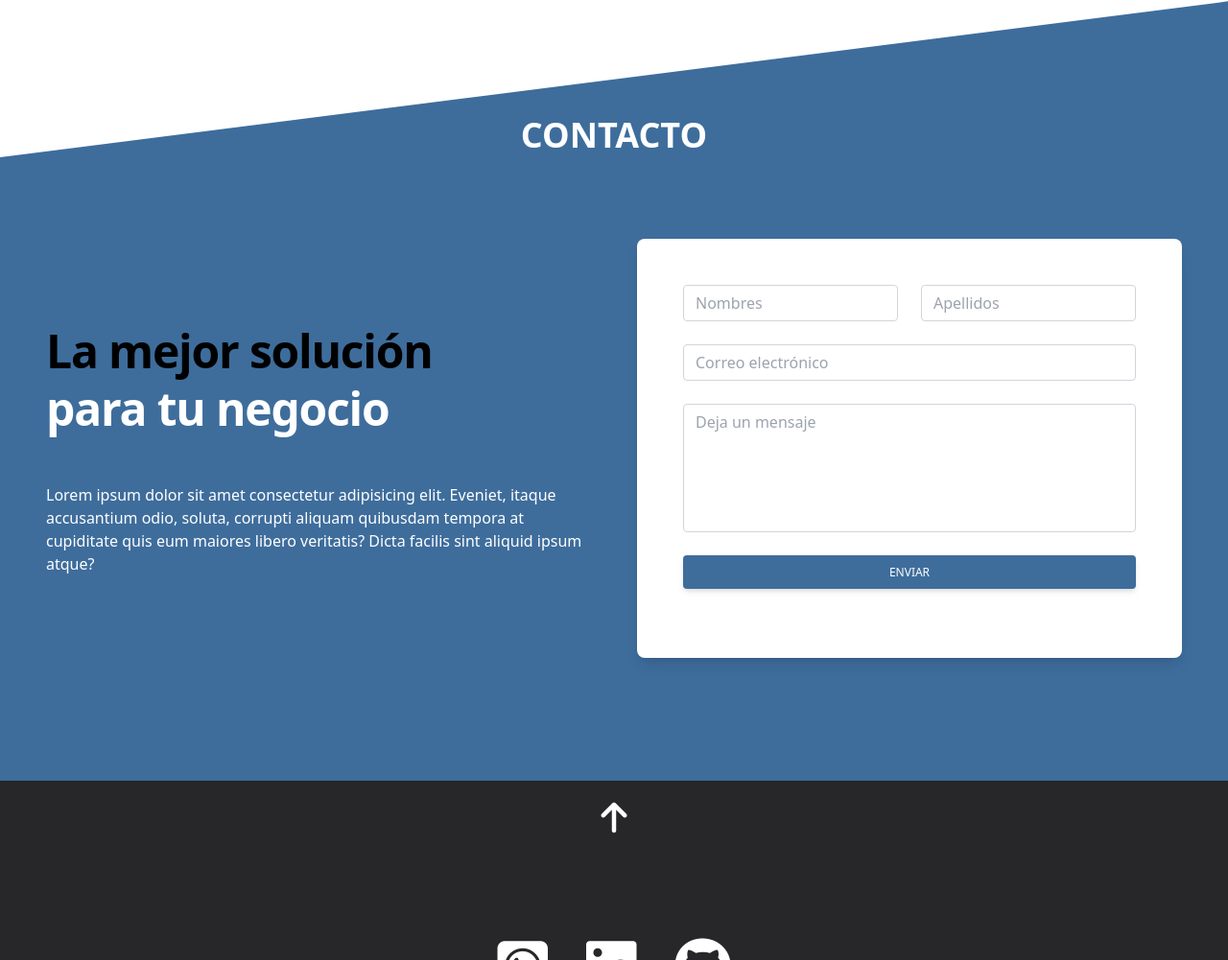
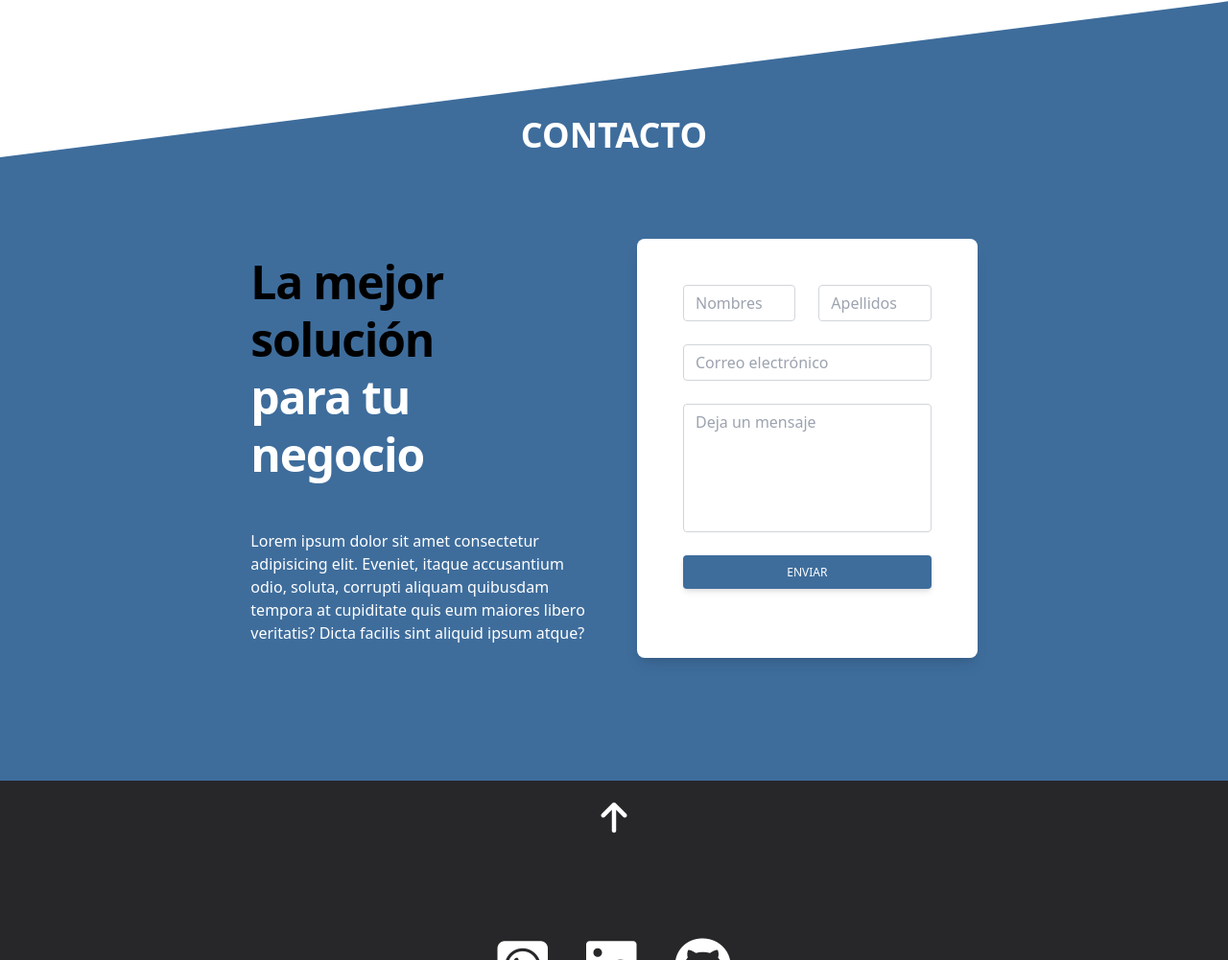
Before and after one commit to FabricioRMK3/Portfolio_fvc, a website: page index.html in a window 1280 px wide. Shown: the part 3201-4202 px from the top of the page at 96% size. Drawn offline with Linux system fonts and the light colour scheme.

Commit message:
contact section width

```diff
--- a/index.html
+++ b/index.html
@@ -92,7 +92,7 @@
         </section >
         <section id="contact" class="bg-c-color lg:py-20  lg:clip-path-polygon-[0_20%,_100%_0,_100%_100%,_0_100%] mb-[-1px] border-b-0">
             <h2 class="text-white text-2xl text-center lg:text-4xl font-bold py-10">CONTACTO</h2>
-            <div class="px-6 py-12 md:px-12">
+            <div class="px-6 py-12 md:px-12 lg:w-4/6 mx-auto">
                 <div class="grid grid-cols-1  lg:grid lg:grid-cols-2 gap-12 items-center">
                     <div class="mt-12 lg:mt-0">
                         <h1 class="text-5xl font-bold tracking-tight leading-tight mb-12">
```
